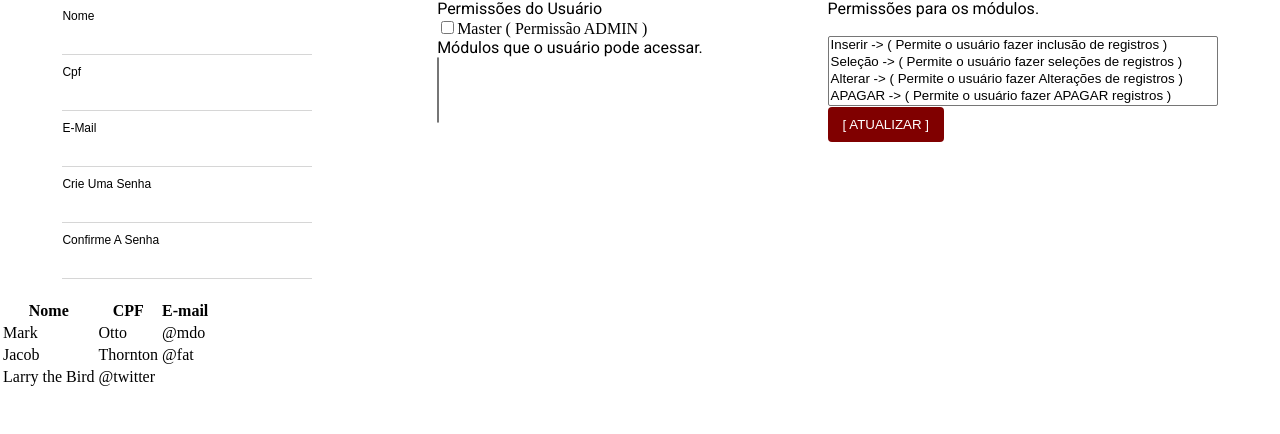
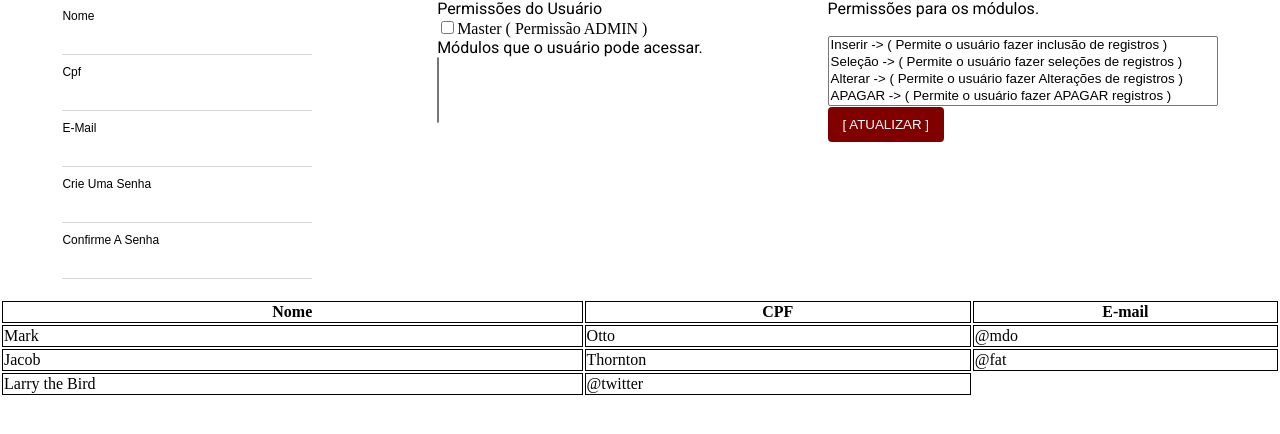
Before and after one commit to paulocorazim/project-castanheiro, a PHP site: page /pages/users.html in a window 1280 px wide. Shown: the part 86-520 px from the top of the page. Run offline with PHP 8.4, Linux system fonts and the light colour scheme; some libraries are stand-ins or nearby versions.

Commit message:
Planilha 3.0

```diff
--- a/css/style.css
+++ b/css/style.css
@@ -281,6 +281,18 @@ button[type=submit]{
     font-family: 'Roboto';
   }
 
+  .table {
+      width: 100%;
+
+      }
+    table {
+        border: collapse;
+    }
+
+    td, th {
+        border: 1px solid;
+    }
+
  /* .item_p_1 {
       grid-column-start: 1;
       grid-column-end: 4;
--- a/pages/users.html
+++ b/pages/users.html
@@ -71,7 +71,7 @@
         </div>
     </div>
 
-    <table>
+    <table class="table">
         <thead>
           <tr>
             <th>Nome</th>
```
